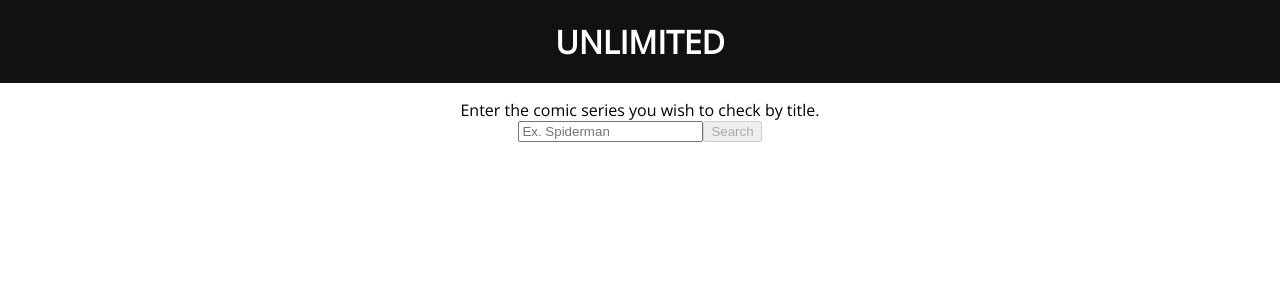
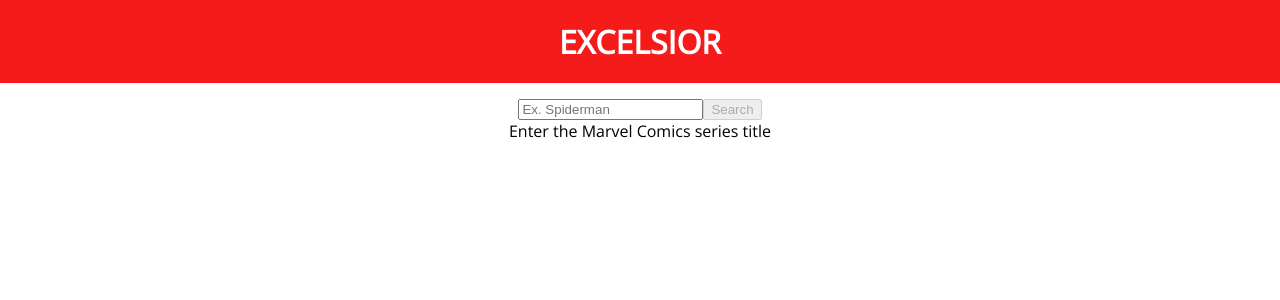
Before and after one commit to jberthiaume1138/excelsior, a React (Create React App) app: page / in a window 1280 px wide. Shown: the top 300 px of the page. Built offline with nearby package versions, Linux system fonts and the light colour scheme.

Commit message:
wire up axios, test basics

```diff
--- a/package.json
+++ b/package.json
@@ -3,6 +3,7 @@
   "version": "0.1.0",
   "private": true,
   "dependencies": {
+    "axios": "^0.16.2",
     "prop-types": "^15.5.10",
     "react": "^15.6.1",
     "react-dom": "^15.6.1",
--- a/src/App.css
+++ b/src/App.css
@@ -8,7 +8,7 @@
 }
 
 .App-header {
-  background-color: #111;
+  background-color: #F61B1B;
   /*height: 150px;*/
   padding: 20px;
   color: white;
--- a/src/App.js
+++ b/src/App.js
@@ -1,10 +1,13 @@
 import React, { Component } from 'react';
+import axios from 'axios';
 
-import logo from './logo.svg';
+// import logo from './logo.svg';
 import './App.css';
 
 import Search from './components/Search';
 import Results from './components/Results';
+
+import {searchByTitle} from './utils/Api';
 
 class App extends Component {
 	constructor(props) {
@@ -19,12 +22,29 @@
 	}
 	searchBooks(searchTerm) {
 		console.log(`***Searching for comics named: ${searchTerm}***`);
-
 		// AJAX to the Marvel API with the searchTerm.
 		// Then update the state with the results array
 
+		searchByTitle(searchTerm);
+		// const pub = '41ac4a2096f2416eb7cc039c19a371b3';
+		// const baseURL = 'https://gateway.marvel.com:443/v1/public/';
+		//
+		// function getSearch(endpoint) {
+		// 	return axios.get(baseURL + endpoint + '&apikey=' + pub);
+		// }
+		//
+		// getSearch('series?title=Old%20Man%20Logan')
+		// 	.then(function(response) {
+		// 		console.log(response);
+		// 	})
+		// 	.catch(function(error) {
+		// 		console.log(error);
+		// 	});
+
+
+
 		// here is some dummy data
-		this.setState ({
+		this.setState({
 			searchTerm: searchTerm,
 			results: [
 				{
@@ -37,28 +57,23 @@
 					title: 'Spectactular Spiderman'
 				}
 			]
-		})
+		});
 	}
 	render() {
 		var searchTerm = this.state.searchTerm;
 		var results = this.state.results;
 
 		return (
-      <div className='App'>
-        <div className='App-header'>
-					<h1>Unlimited</h1>
+			<div className="App">
+				<div className="App-header">
+					<h1>Excelsior</h1>
 				</div>
-				<section id='search'>
-					<Search
-						onSubmit={this.searchBooks}
-					/>
+				<section id="search">
+					<Search onSubmit={this.searchBooks} />
 				</section>
 				{results &&
-				<section id='results'>
-					<Results
-						searchTerm={searchTerm}
-						results={results}
-					/>
+					<section id="results">
+						<Results searchTerm={searchTerm} results={results} />
 					</section>}
 			</div>
 		);
--- a/src/components/Search.js
+++ b/src/components/Search.js
@@ -28,9 +28,6 @@
 		return (
 			<div>
 				<form className='search-group' onSubmit={event => this.handleSubmit(event)}>
-					<label className='small-text' htmlFor='search-box'>
-						Enter the comic series you wish to check by title.
-					</label>
 					<div>
 						<input
 							id='search-box'
@@ -47,6 +44,9 @@
 							Search
 						</button>
 					</div>
+					<label className='small-text' htmlFor='search-box'>
+						Enter the Marvel Comics series title
+					</label>
 				</form>
 			</div>
 		);
--- /dev/null
+++ b/src/utils/Api.js
@@ -0,0 +1,14 @@
+import axios from 'axios';
+
+const pub = '41ac4a2096f2416eb7cc039c19a371b3';
+const baseURL = 'https://gateway.marvel.com:443/v1/public/';
+
+export function searchByTitle(endpoint) {
+	axios.get(baseURL + 'series?title=' + endpoint + '&apikey=' + pub)
+		.then(function(response) {
+			console.log(response);
+		})
+		.catch(function(error) {
+			console.log(error);
+		});
+}
```
Also changed, not shown: 2 other files (tests, documents, lock files or other folders). Lines whose indentation alone changed are shown as unchanged.
